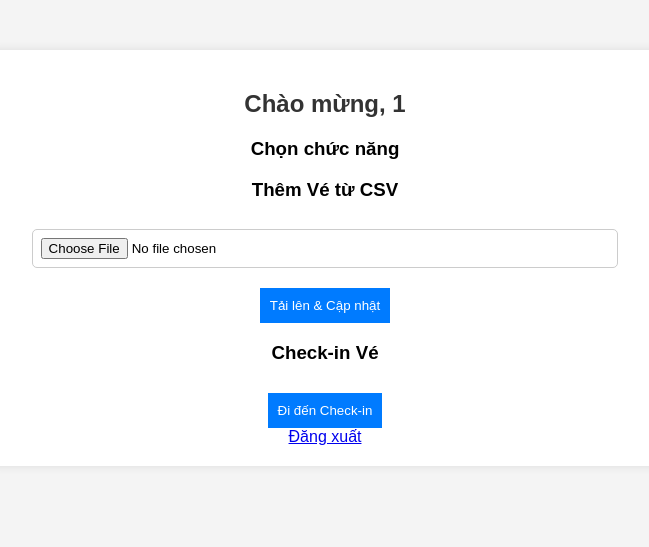
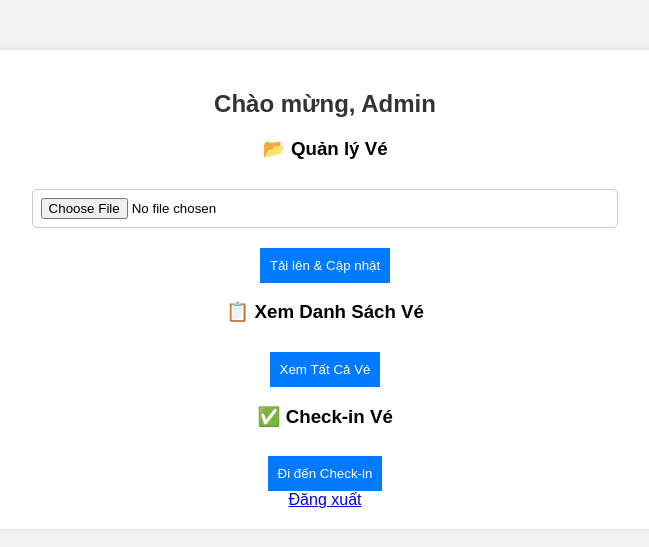
Before and after one commit to JutsuKKaisen/Tiketin, a Flask app: page / in a window 1280 px wide. Shown: the top 547 px of the page, without its empty margins (315-964 px from the left). Run offline with Flask 3, Linux system fonts and the light colour scheme; the visitor is signed in with stand-in values (Sample User, id 1).

Commit message:
v0.0.2.1

```diff
--- a/templates/admin.html
+++ b/templates/admin.html
@@ -2,25 +2,29 @@
 <html lang="vi">
 <head>
     <meta charset="UTF-8">
-    <title>Hệ Thống Quản Lý Vé</title>
+    <title>Quản lý Vé - Admin</title>
     <link rel="stylesheet" href="{{ url_for('static', filename='styles.css') }}">
 </head>
 <body>
     <div class="container">
-        <h2>Chào mừng, {{ current_user.id }}</h2>
-        <h3>Chọn chức năng</h3>
+        <h2>Chào mừng, Admin</h2>
 
-        {% if role == "admin" %}
         <div class="section">
-            <h3>Thêm Vé từ CSV</h3>
+            <h3>📂 Quản lý Vé</h3>
             <input type="file" id="csv-file" accept=".csv">
             <button onclick="importCSV()">Tải lên & Cập nhật</button>
         </div>
+
         <div class="section">
-            <h3>Check-in Vé</h3>
-            <a href="/checkin"><button>Đi đến Check-in</button></a>
+            <h3>📋 Xem Danh Sách Vé</h3>
+            <button onclick="viewTickets()">Xem Tất Cả Vé</button>
+            <div id="ticket-list"></div>
         </div>
-        {% endif %}
+
+        <div class="section">
+            <h3>✅ Check-in Vé</h3>
+            <a href="/op"><button>Đi đến Check-in</button></a>
+        </div>
 
         <a href="/logout">Đăng xuất</a>
     </div>
--- a/templates/op.html
+++ b/templates/op.html
@@ -8,7 +8,7 @@
 </head>
 <body>
     <div class="container">
-        <h2>Check-in Vé</h2>
+        <h2>🎫 Check-in Vé</h2>
         <div id="qr-reader"></div>
         <div id="ticket-info" style="display: none;">
             <h3>Thông Tin Vé</h3>
```
